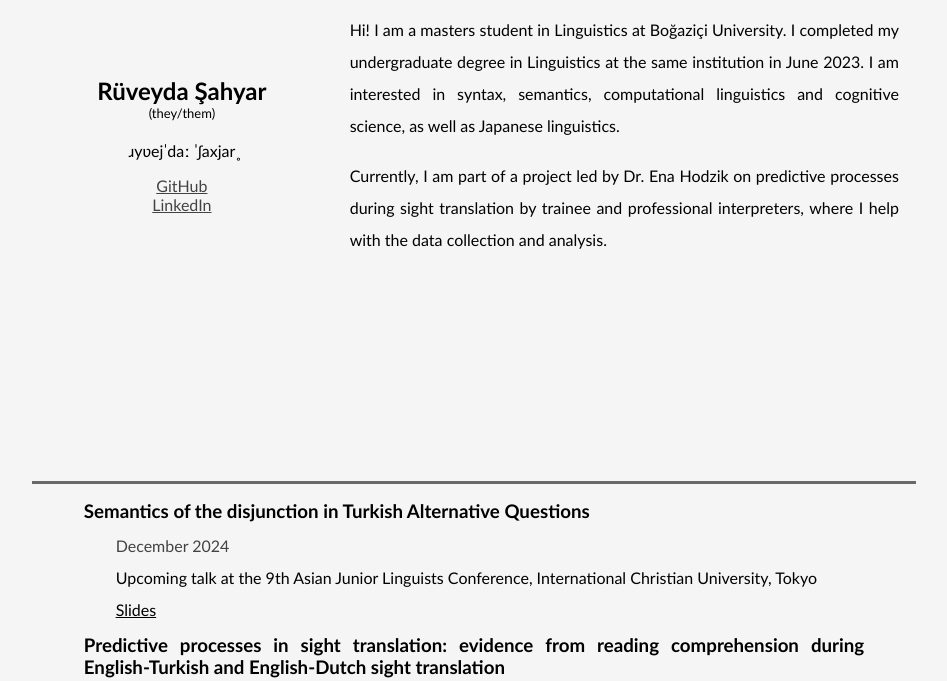
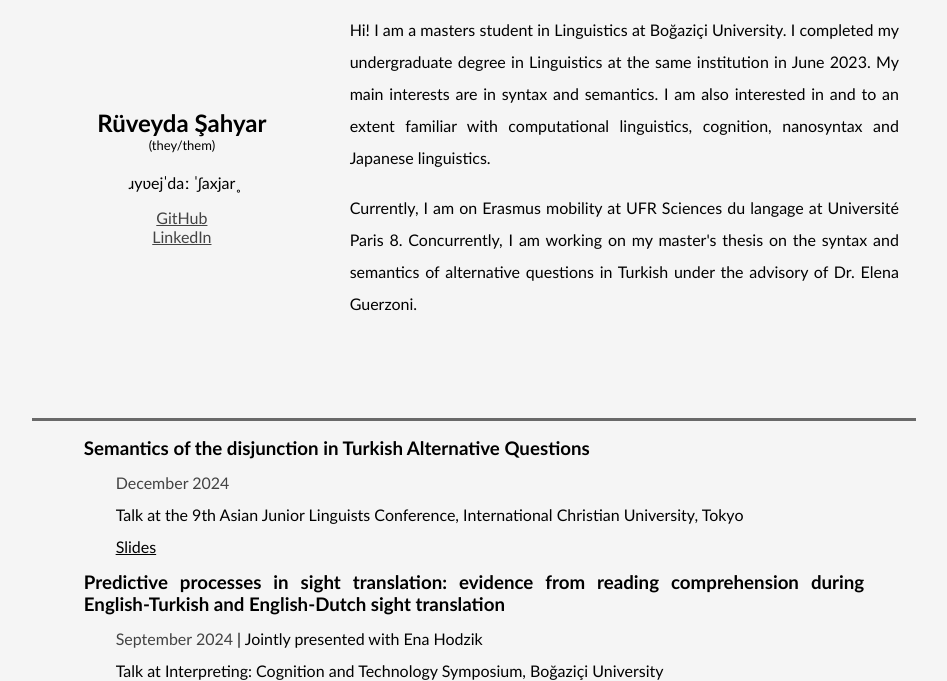
Before and after one commit to ruveydatriesstuff/ruveydatriesstuff.github.io, a plain HTML site: page index.html in a window 1280 px wide. Shown: the part 368-1049 px from the top of the page, without its empty margins (166-1113 px from the left). Drawn offline with Linux system fonts and the light colour scheme.

Commit message:
update for feb 25

```diff
--- a/index.html
+++ b/index.html
@@ -27,17 +27,16 @@
                 <br>
                 <a href="https://www.linkedin.com/in/ruveydasahyar/" style="color:#434343;">LinkedIn</a>
                 <br>
-
             </div>
             <div style="width: 75%;"><p class="paragraph">
                     Hi! I am a masters student in Linguistics at Boğaziçi University.
                     I completed my undergraduate degree in Linguistics at the same
-                    institution in June 2023. I am interested in syntax, semantics,
-                    computational linguistics and cognitive science, as well as Japanese linguistics. </p>
+                    institution in June 2023. My main interests are in syntax and semantics. I am also interested in and to an extent familiar with
+                    computational linguistics, cognition, nanosyntax and Japanese linguistics. </p>
                     <p class="paragraph">
-                    Currently, I am part of a project led by Dr. Ena Hodzik on predictive
-                    processes during sight translation by trainee and professional interpreters, where I
-                    help with the data collection and analysis.
+                    Currently, I am on Erasmus mobility at UFR Sciences du langage at Université Paris 8. Concurrently,
+                    I am working on my master's thesis on the syntax and semantics of alternative questions in Turkish under the
+                    advisory of Dr. Elena Guerzoni.
                 </p></div>
         </div>
     </section>
@@ -50,7 +49,7 @@
                 <p class="paragraph" style="margin: 0% 5%;">
                     <span style="color:#434343;">December 2024</span>
                     <br>
-                    Upcoming talk at the 9th Asian Junior Linguists Conference, International Christian University, Tokyo <br>
+                    Talk at the 9th Asian Junior Linguists Conference, International Christian University, Tokyo <br>
                     <a href="src/ajl slides.pdf" style="color: black;">Slides</a>
                 </p>
             </div>
@@ -136,7 +135,7 @@
           "My favorite book is American Gods by Neil Gaiman. ",
           "I'm a former BP debater. I've competed in the EUDC and Oxford IV! ",
           "My daily commute includes crossing continents and a ferry ride. ",
-          "I love to travel! So far, I've been to 22 countries. ",
+          "I love to travel! So far, I've been to 23 countries. ",
           "I'm currently reading God-Emperor of Dune by Frank Herbert. ",
           "I made a My Chemical Romance song generator for a final project in an undergraduate course. You can find it on my GitHub. "
         ];
@@ -167,7 +166,7 @@
           "I'm a Leo. ",
           "I'm a former BP debater. I've competed in the EUDC and Oxford IV! ",
           "My daily commute includes crossing continents and a ferry ride. ",
-          "I love to travel! So far, I've been to 22 countries. ",
+          "I love to travel! So far, I've been to 23 countries. ",
           "I'm currently reading God-Emperor of Dune by Frank Herbert. ",
           "I made a My Chemical Romance song generator for a final project in an undergraduate course. You can find it on my GitHub. "
         ];
--- a/style.css
+++ b/style.css
@@ -38,7 +38,7 @@ body {
 }
 section {
     margin: 0% 15%;
-    min-height: 100%;
+    min-height: 92%;
     max-width: 100%;
 }
 .center {
```
Also changed, not shown: 1 other file.
